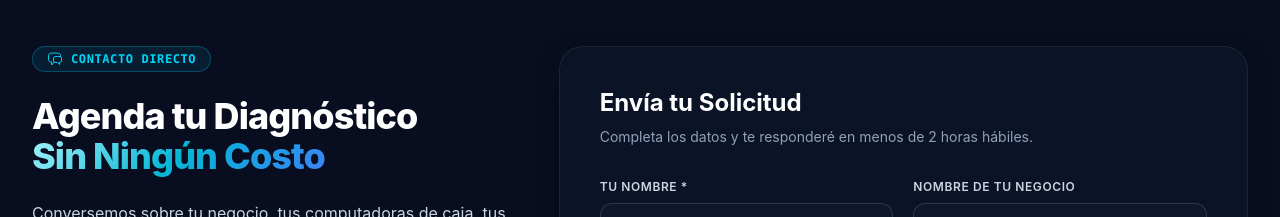
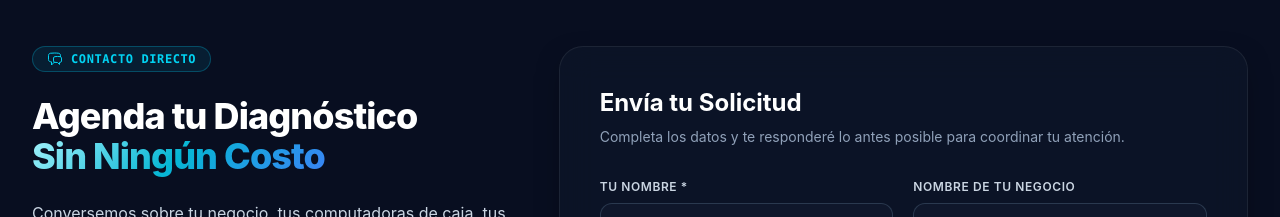
Before and after one commit to Jeralthc/jc-code-tech, a Vue app: page / in a window 1280 px wide. Shown: the part 5680-5897 px from the top of the page. Built offline with nearby package versions, Linux system fonts and the light colour scheme.

Commit message:
fix: ajustar texto de tiempo de respuesta en formulario a la brevedad posible

```diff
--- a/src/components/ContactSection.vue
+++ b/src/components/ContactSection.vue
@@ -111,7 +111,7 @@ const sendWhatsApp = () => {
         <div class="lg:col-span-7">
           <div class="service-card rounded-3xl p-8 sm:p-10 border border-slate-800 shadow-2xl">
             <h3 class="text-2xl font-bold text-white mb-2">Envía tu Solicitud</h3>
-            <p class="text-sm text-slate-400 mb-8 font-normal">Completa los datos y te responderé en menos de 2 horas hábiles.</p>
+            <p class="text-sm text-slate-400 mb-8 font-normal">Completa los datos y te responderé lo antes posible para coordinar tu atención.</p>
 
             <form @submit.prevent="sendWhatsApp" class="space-y-5">
 
```
